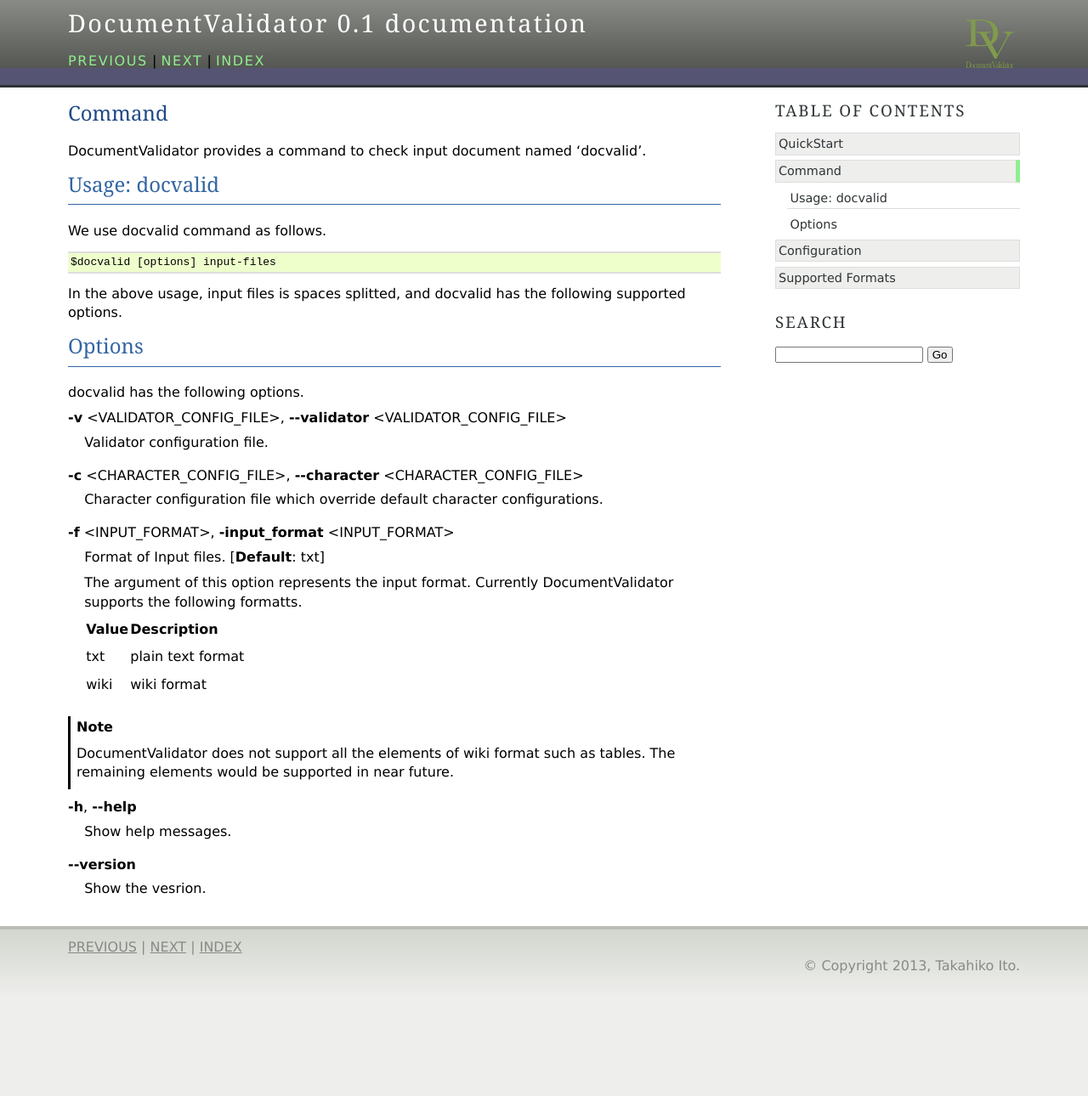
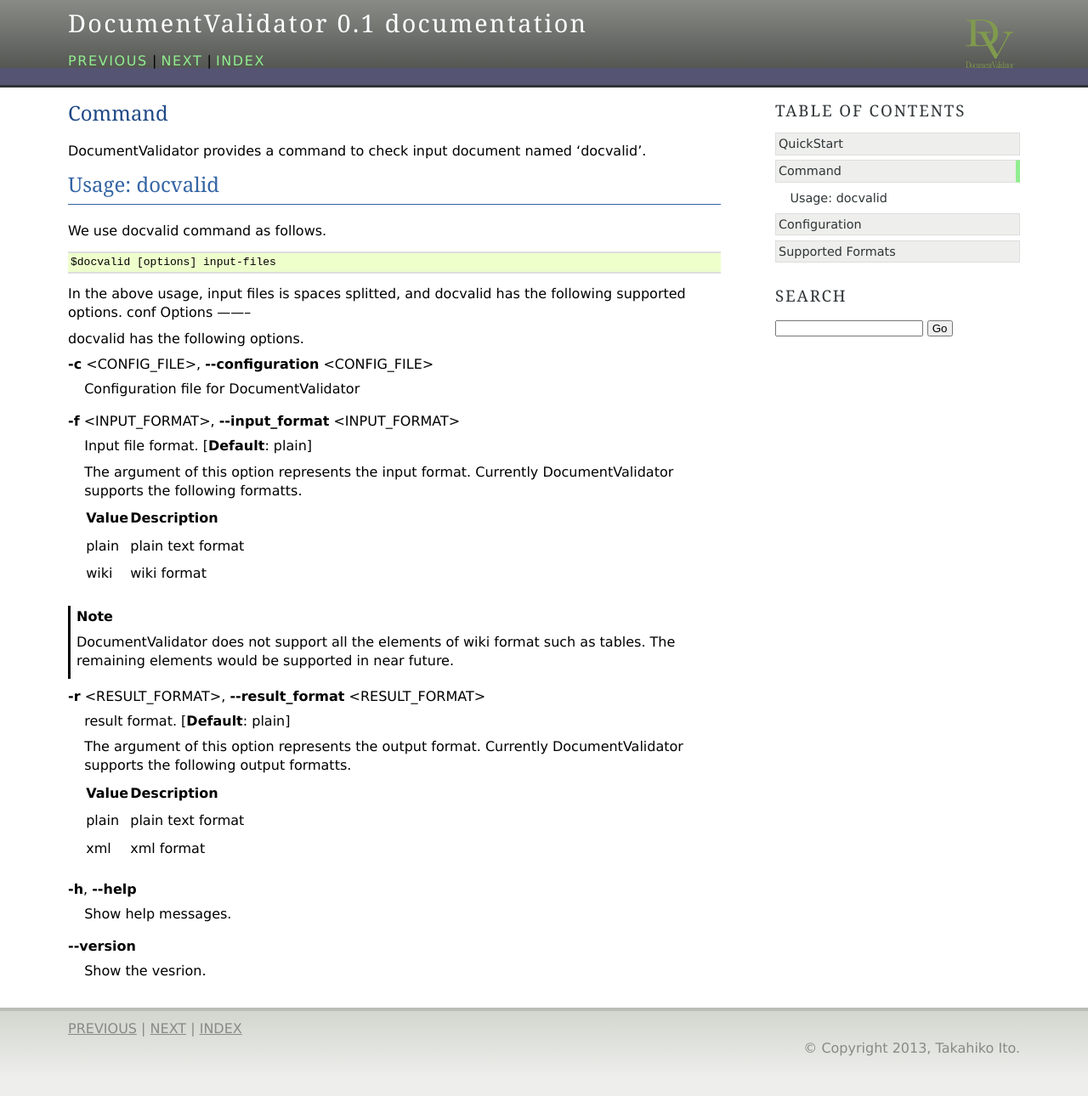
Before and after one commit to redpen-cc/redpen-doc, a Sphinx documentation site: the page built from source/command.rst, in a window 1280 px wide. Shown: the whole page at 85% size. Built offline with Sphinx 7.4.7, drawn with Linux system fonts in a browser that asks for light colours; before the commit the page ends 1194 px from its top, so only the background shows below that.

Commit message:
Change the parameter descritpion on the docvalid command

```diff
--- a/source/command.rst
+++ b/source/command.rst
@@ -13,23 +13,19 @@ We use docvalid command as follows.
   $docvalid [options] input-files
 
 In the above usage, input files is spaces splitted, and docvalid has the following supported options.
-
+conf
 Options
 --------
 
 docvalid has the following options.
 
-.. option:: -v <VALIDATOR_CONFIG_FILE>, --validator <VALIDATOR_CONFIG_FILE>
+.. option:: -c <CONFIG_FILE>, --configuration <CONFIG_FILE>
 
-   Validator configuration file.
+   Configuration file for DocumentValidator
 
-.. option:: -c <CHARACTER_CONFIG_FILE>, --character <CHARACTER_CONFIG_FILE>
+.. option:: -f <INPUT_FORMAT>, --input_format <INPUT_FORMAT>
 
-   Character configuration file which override default character configurations.
-
-.. option:: -f <INPUT_FORMAT>, -input_format <INPUT_FORMAT>
-
-   Format of Input files. [**Default**: txt]
+   Input file format. [**Default**: plain]
 
    The argument of this option represents the input format. Currently DocumentValidator supports the following formatts.
 
@@ -38,12 +34,27 @@ docvalid has the following options.
       ====== =====================
       Value     Description
       ====== =====================
-      txt       plain text format
+      plain    plain text format
       wiki      wiki format
       ====== =====================
 
 .. Note::
    DocumentValidator does not support all the elements of wiki format such as tables. The remaining elements would be supported in near future.
+
+.. option:: -r <RESULT_FORMAT>, --result_format <RESULT_FORMAT>
+
+   result format. [**Default**: plain]
+
+   The argument of this option represents the output format. Currently DocumentValidator supports the following output formatts.
+
+   .. table::
+
+      ====== =====================
+      Value     Description
+      ====== =====================
+      plain    plain text format
+      xml      xml format
+      ====== =====================
 
 .. option:: -h, --help
 
--- a/source/configuration.rst
+++ b/source/configuration.rst
@@ -13,7 +13,7 @@ The following is an example of main configuration file.
 ::
 
   <configuration>
-    <validator-config>sample/conf/validation-conf.xml</validator-config>
+    <validator>sample/conf/validation-conf.xml</validator>
     <symbol-table>sample/conf/symbol-conf-en.xml</symbol-table>
   </configuration>
 
```
